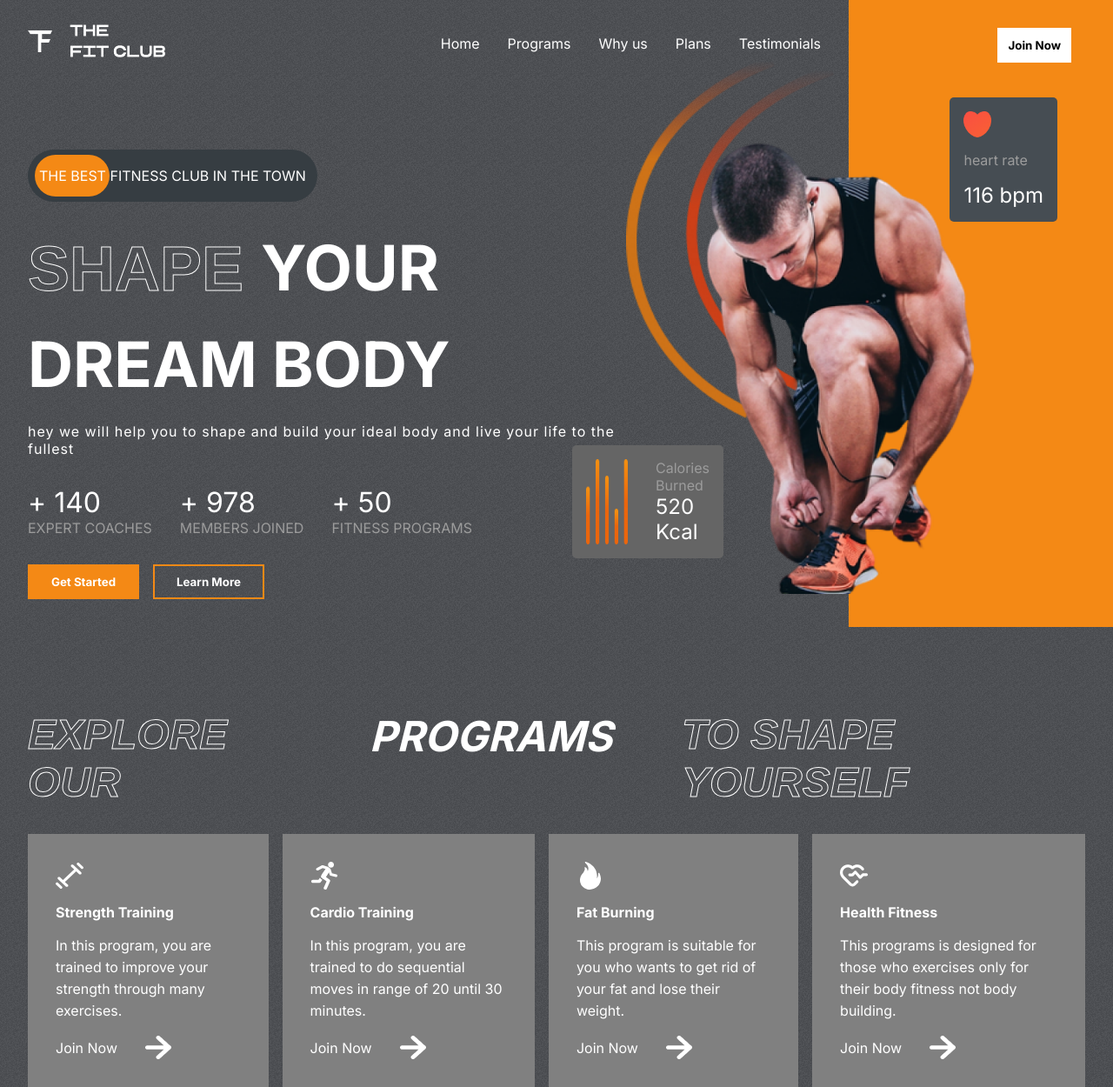
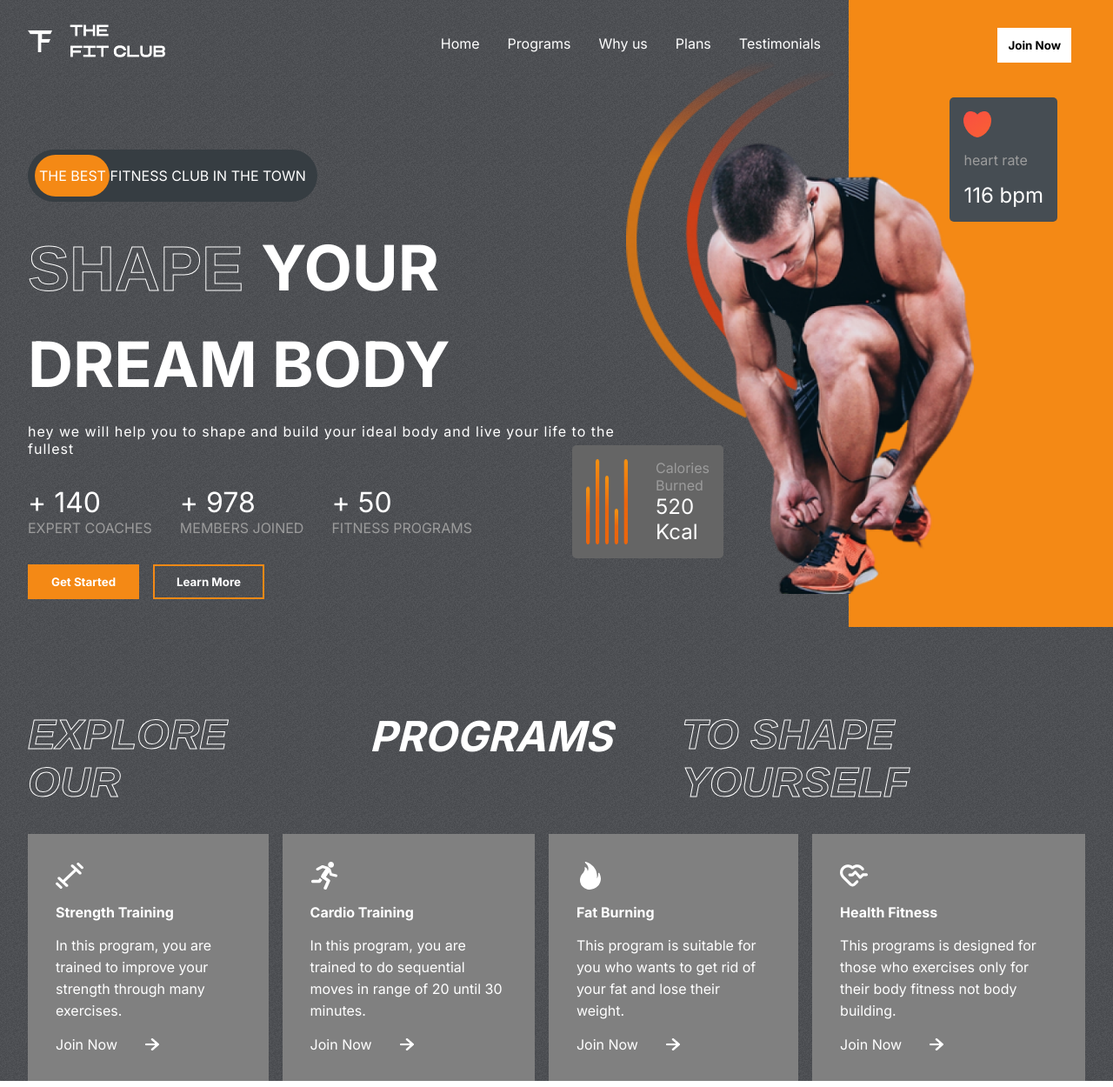
Before and after one commit to pallab17/Fithelp.o, a React (Create React App) app: page / in a window 1280 px wide. Shown: the whole page at 87% size. Built offline with nearby package versions, Linux system fonts and the light colour scheme.

Commit message:
files updated

```diff
--- a/src/components/Programs/Programs.css
+++ b/src/components/Programs/Programs.css
@@ -48,3 +48,6 @@
     align-items: center;
     gap: 2rem;
  }
+ .join-now>img{
+    width: 1rem;
+ }
```
